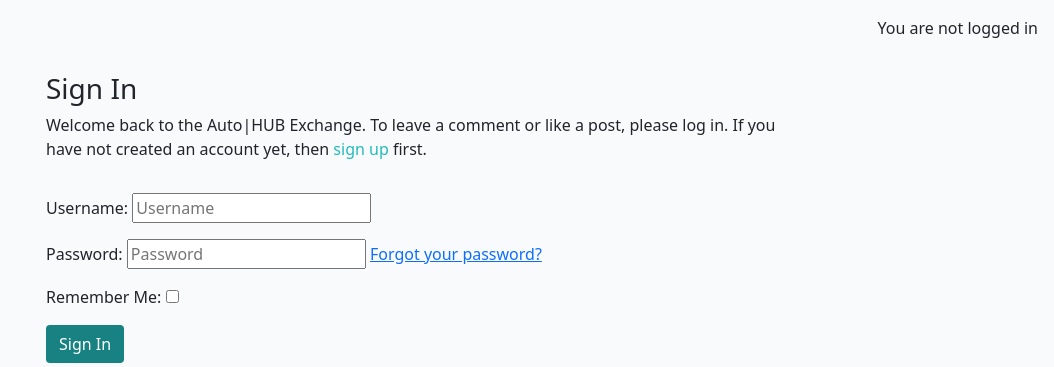
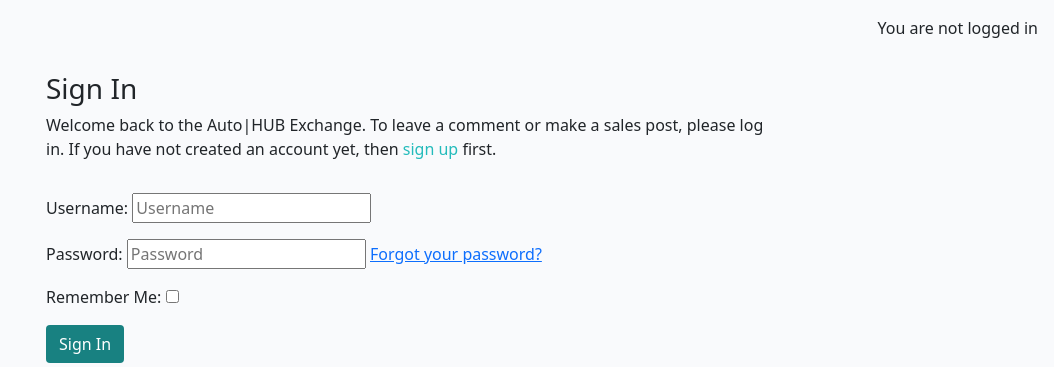
Before and after one commit to staman1702/car-4-sale, a Django app: page /accounts/login/ in a window 1280 px wide. Shown: the part 60-427 px from the top of the page, without its empty margins (226-1280 px from the left). Run offline with Django 4.2, Linux system fonts and the light colour scheme; parts of the project's set-up code (start-up, migrations or seed data) failed here and were passed over; some libraries are stand-ins or nearby versions.

Commit message:
Updated Login.html text

```diff
--- a/sale/templates/sale/index.html
+++ b/sale/templates/sale/index.html
@@ -5,7 +5,7 @@
 <div class="container-fluid">
   <div class="row">
     <div class="text-end me-3">
-      <a href="{% url 'add_post' %}" class="btn btn-add">Add Sale</a>
+      <a href="{% url 'add_post' %}" class="btn btn-add">Add Sale Post</a>
     </div>
     <div class="col-12 mt-3 left">
       <div class="row">
--- a/templates/account/login.html
+++ b/templates/account/login.html
@@ -19,7 +19,7 @@
 
       <p>
         {% blocktrans %}Welcome back to the Auto|HUB Exchange. To leave a
-        comment or like a post, please log in. If you have not created an
+        comment or make a sales post, please log in. If you have not created an
         account yet, then
         <a class="link" href="{{ signup_url }}">sign up</a> first.
         <!---->
```
